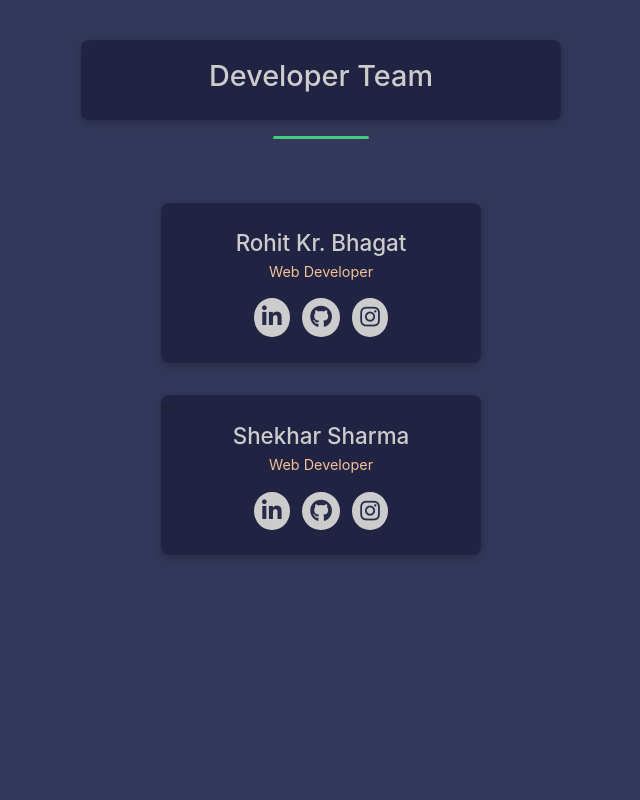
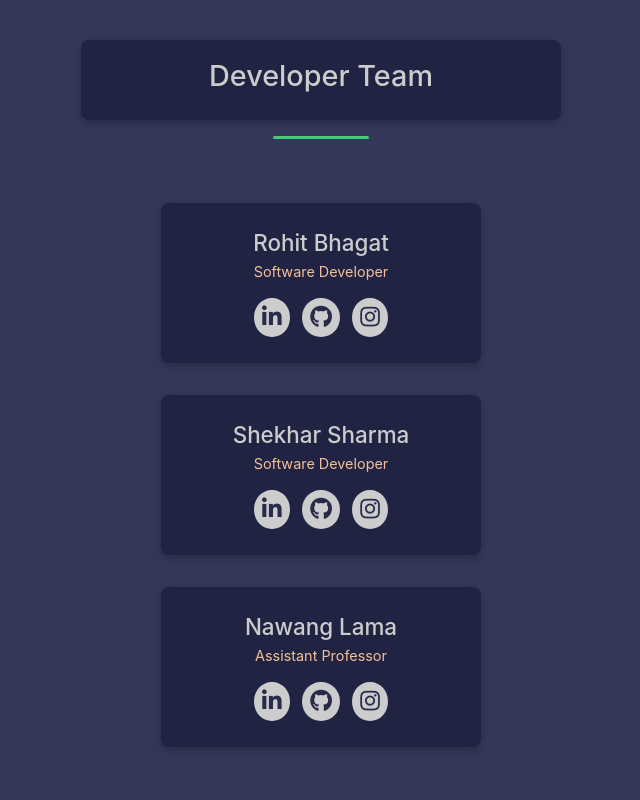
Before and after one commit to rohitbhagat0911/miniProject, a PHP site: page /developer.php in a window 1280 px wide. Shown: the whole page, without its empty margins (319-959 px from the left). Run offline with PHP 8.4, Linux system fonts and the light colour scheme; some libraries are stand-ins or nearby versions.

Commit message:
Developer page updated

```diff
--- a/components/footer.php
+++ b/components/footer.php
@@ -63,6 +63,6 @@
         </div>
 
         <div class="text-center mt-5">
-            <p class="footer-alt mb-0 f-14"><a class="developer-a" href="./developer.php" target="_blank">2022 © All Rights Reserved by Rohit Kr. Bhagat &amp; Shekhar Sharma</a></p>
+            <p class="footer-alt mb-0 f-14"><a class="developer-a" href="./developer.php" target="_blank">2022 © All Rights Reserved by Rohit Kr. Bhagat, Shekhar Sharma  &amp; Nawang Lama</a></p>
         </div>
     </footer>
--- a/developer.php
+++ b/developer.php
@@ -32,21 +32,21 @@
 <div class="head-dev"><p>Developer Team</p></div>
 <div class="g-dev"></div>
 <div class="developer-box" >
-<p class="developer-txt">Rohit Kr. Bhagat</p>
-<p class="subh-dev">Web Developer</p>
+<p class="developer-txt">Rohit Bhagat</p>
+<p class="subh-dev">Software Developer</p>
       <div class="logo-dev">
        <ul class="list-inline">
             <li class="list-inline-item"><a href="https://www.linkedin.com/in/rohitbhagat09/" target="_blank"><i class="fa-brands fa-linkedin-in icon-dev"></i></a></li>
             <li class="list-inline-item"><a href="https://github.com/rohitbhagat0911" target="_blank"><i class="fa-brands fa-github icon-dev"></i></a></li>
-            <li class="list-inline-item"><a href="https://www.instagram.com/rohit_bhagat09/" target="_blank"><i class="fa-brands fa-instagram icon-dev"></i></a></li>
+            <li class="list-inline-item"><a href="https://www.instagram.com/rohitbhagat_09/" target="_blank"><i class="fa-brands fa-instagram icon-dev"></i></a></li>
          </ul>
       </div>
 </div>
 
 
 <div  class="developer-box2" >
-      <<p class="developer-txt2">Shekhar Sharma</p>
-<p class="subh-dev">Web Developer</p>
+      <p class="developer-txt2">Shekhar Sharma</p>
+<p class="subh-dev">Software Developer</p>
       <div class="logo-dev">
        <ul class="list-inline">
             <li class="list-inline-item"><a href="https://www.linkedin.com/in/shekhar-sharma-624615224" target="_blank"><i class="fa-brands fa-linkedin-in icon-dev"></i></a></li>
@@ -55,6 +55,16 @@
          </ul>
       </div></div>
 
+      <div  class="developer-box3" >
+      <p class="developer-txt3">Nawang Lama</p>
+<p class="subh-dev">Assistant Professor</p>
+      <div class="logo-dev">
+       <ul class="list-inline">
+            <li class="list-inline-item"><a href="https://in.linkedin.com/in/nawang-lama-44b129219" target="_blank"><i class="fa-brands fa-linkedin-in icon-dev"></i></a></li>
+            <li class="list-inline-item"><a href="#" target="_blank"><i class="fa-brands fa-github icon-dev"></i></a></li>
+            <li class="list-inline-item"><a href="#" target="_blank"><i class="fa-brands fa-instagram icon-dev"></i></a></li>
+         </ul>
+      </div></div>
 
 </body>
 </html>
--- a/index.css
+++ b/index.css
@@ -875,6 +875,7 @@ ul li ul.dropdown-c li {
 }
 
 .developer-txt2 {
+  padding-top: 1em;
   color: #CCC;
   text-align: center;
   font-size: 1.4em;
@@ -913,6 +914,28 @@ ul li ul.dropdown-c li {
 }
 
 
+.developer-box3{
+  display: block;
+  margin-left: auto;
+  margin-right: auto;
+ border: 0px solid #9e3cdf;
+ border-radius: 8px;
+ width: 20em;
+ height: 10em;
+ background: #202442;
+ margin-top: 2em;
+ margin-bottom: 2em;
+ box-shadow: rgba(0, 0, 0, 0.24) 0px 3px 8px;
+}
+
+.developer-txt3 {
+  padding-top: 1em;
+  color: #CCC;
+  text-align: center;
+  font-size: 1.4em;
+  padding-bottom: 0em;
+  font-weight: 500;
+}
 
 
 .pass-gal {
```
